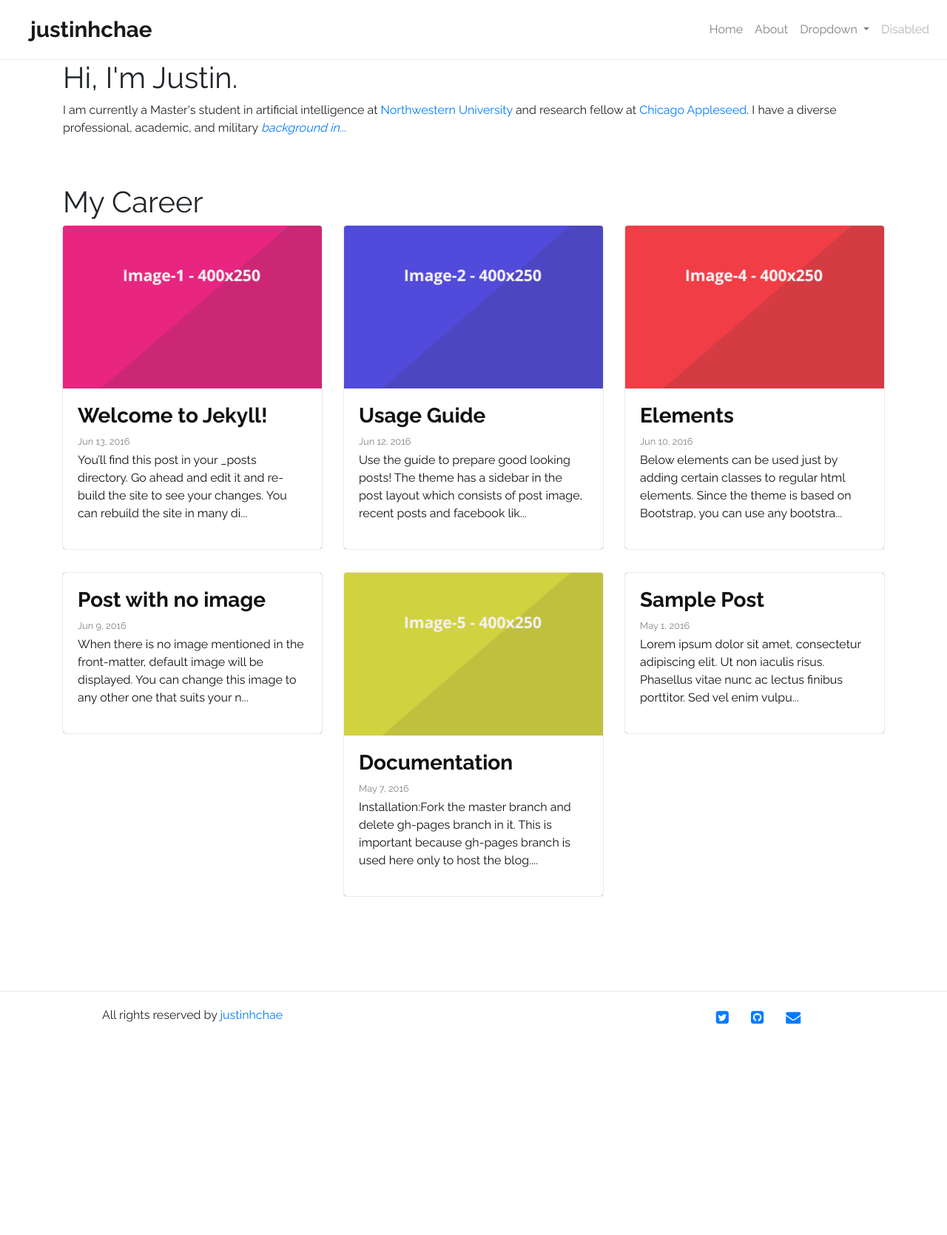
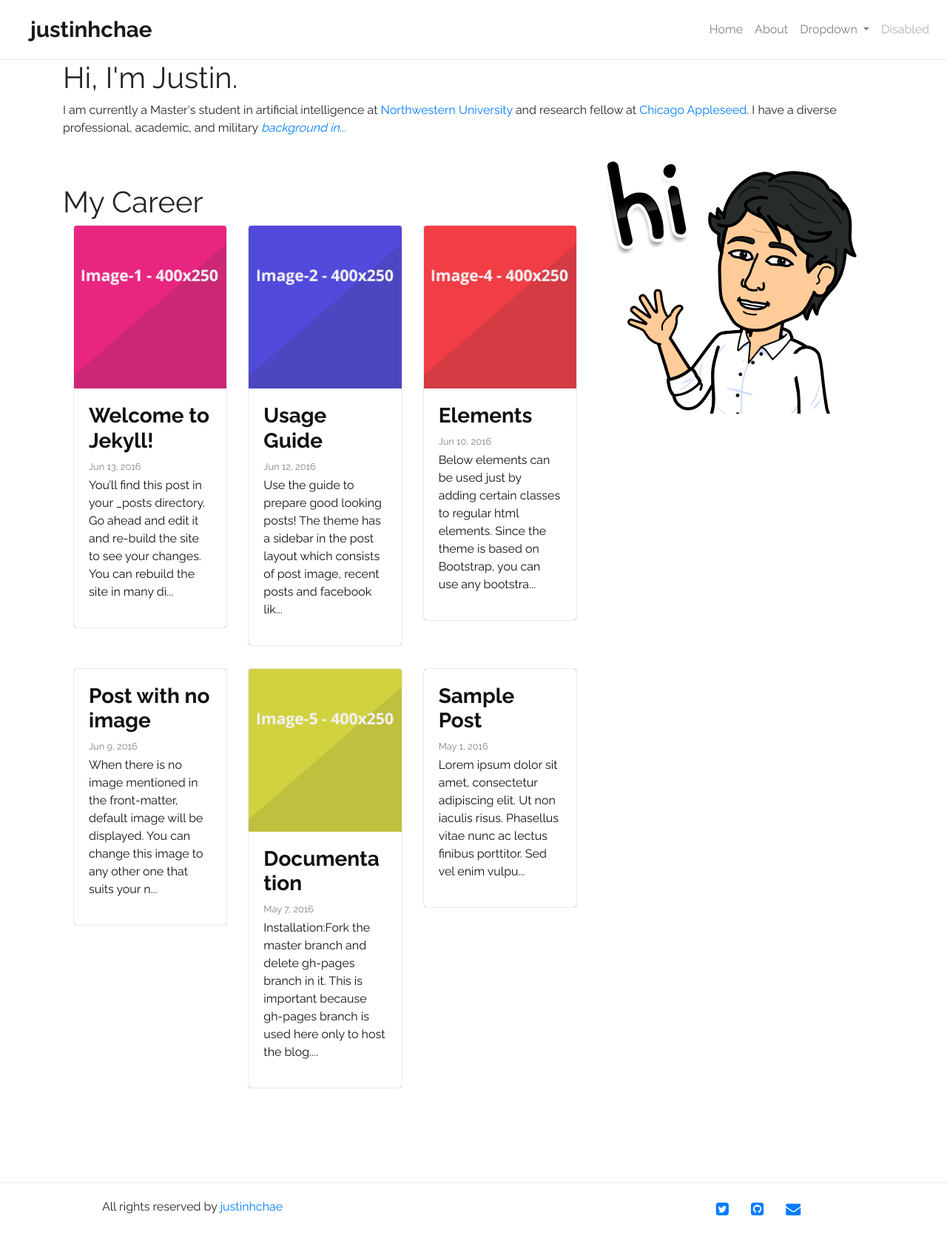
Before and after one commit to justinhchae/justinhchae.github.io, a Jekyll site: the page built from index.html, in a window 1280 px wide. Shown: the whole page at 74% size. Built offline with Jekyll 4.4.1, drawn with Linux system fonts in a browser that asks for light colours; the list of posts is cut into pages by our own code; before the commit the page ends 1410 px from its top, so only the background shows below that.

Commit message:
Update index.html

```diff
--- a/index.html
+++ b/index.html
@@ -8,7 +8,7 @@ layout: default
 			and research fellow at
 			<a href="https://www.chicagoappleseed.org/about-us/our-staff/">Chicago Appleseed</a>.
 			I have a diverse professional, academic, and military
-			<a href="/about"><em>background in...</em></a></p>
+			<a href="/about"><em>background in...</em></a><img src="/images/bitmoji_justin_2.png" align="right" /></p>
 	</div><!-- /.blurb -->
 
     <div class="home py-4 py-md-5">
```
